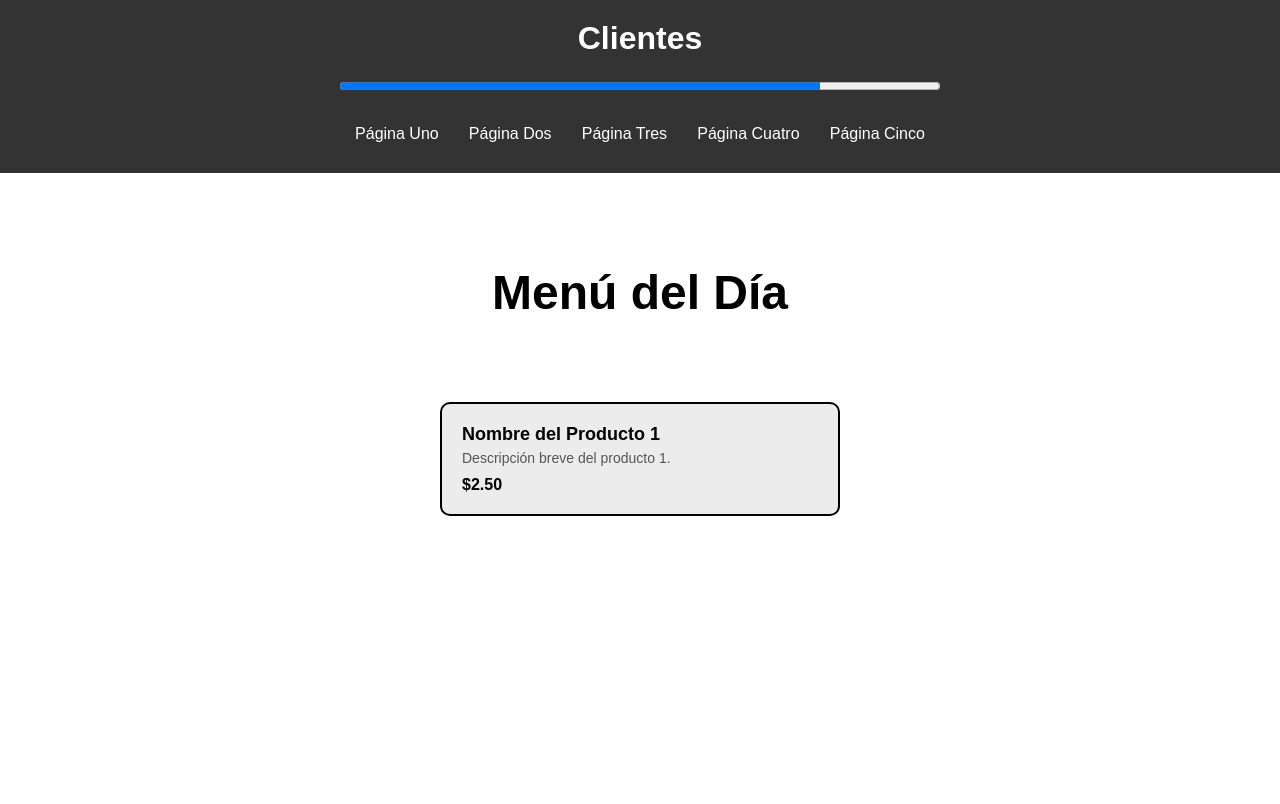
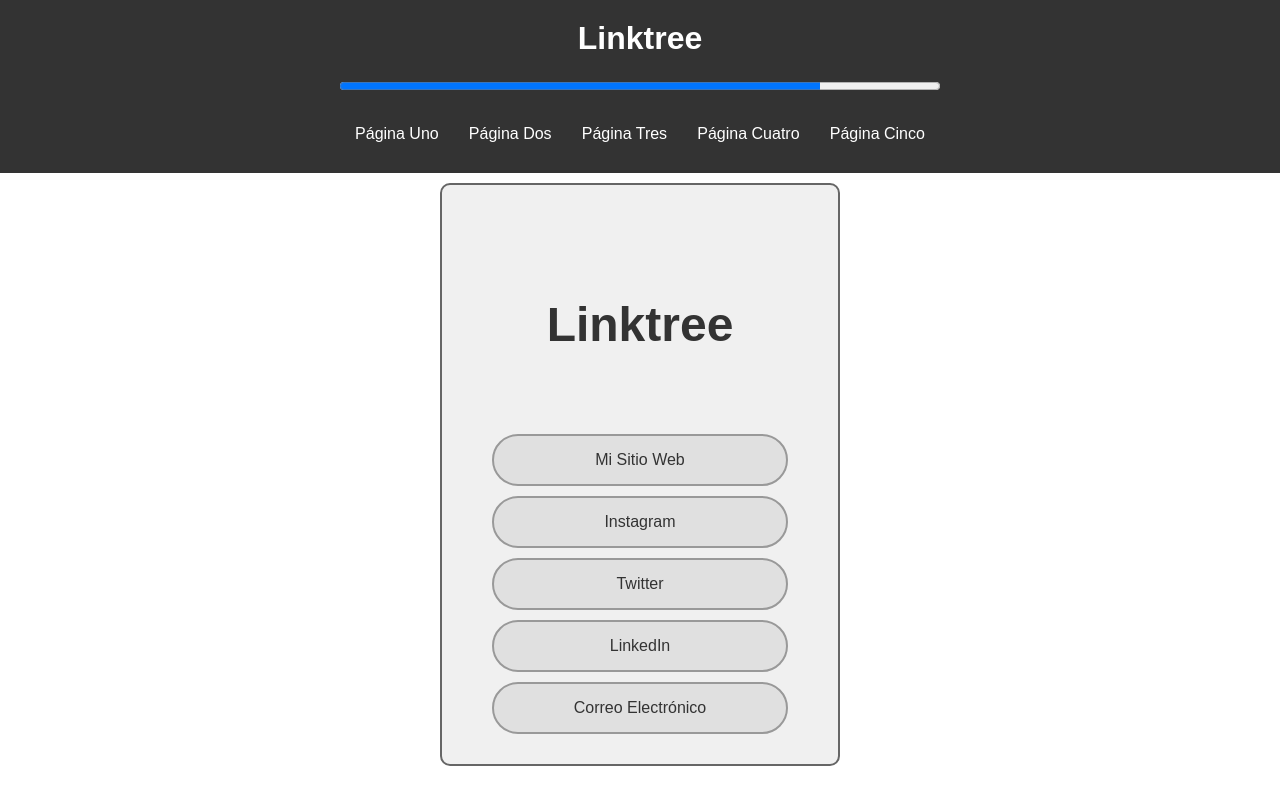
Before and after one commit to fait-arch/PROGRAMACION_WEB_Y_MULTIMEDIA_2-SIN-4A, a plain HTML site: page EVC/ikaros/src/pages/pageCuatro.html in a window 1280 px wide. Drawn offline with Linux system fonts and the light colour scheme.

Commit message:
Update: Proyecto final

```diff
--- a/EVC/ikaros/src/pages/pageCuatro.html
+++ b/EVC/ikaros/src/pages/pageCuatro.html
@@ -7,9 +7,10 @@
 		<link rel="stylesheet" href="../styles/styles.css" />
 		<link rel="stylesheet" href="../styles/styleCuatro.css" />
 	</head>
+
 	<body>
 		<header class="head">
-			<h1>Clientes</h1>
+			<h1>Linktree</h1>
 			<div class="progress-container">
 				<progress value="80" max="100"></progress>
 			</div>
@@ -23,16 +24,31 @@
 				</ul>
 			</nav>
 		</header>
+
 		<main id="contenedor">
-			<!-- Contenedor de Título -->
-			<div class="title-container">
-				<h1>Menú del Día</h1>
-			</div>
+			<!-- Contenedor del Linktree -->
 			<div id="product-container">
 				<div class="product">
-					<h2>Nombre del Producto 1</h2>
-					<p>Descripción breve del producto 1.</p>
-					<span class="price">$2.50</span>
+					<!-- Contenedor de Título -->
+					<div class="title-container">
+						<div class="profile">
+							<h1 class="profile-name">Linktree</h1>
+						</div>
+					</div>
+					<!-- Enlaces del Linktree -->
+					<div class="links">
+						<a href="https://www.example.com" class="link">Mi Sitio Web</a>
+						<a href="https://www.instagram.com/miusuario" class="link"
+							>Instagram</a
+						>
+						<a href="https://www.twitter.com/miusuario" class="link">Twitter</a>
+						<a href="https://www.linkedin.com/in/miusuario" class="link"
+							>LinkedIn</a
+						>
+						<a href="mailto:miemail@example.com" class="link"
+							>Correo Electrónico</a
+						>
+					</div>
 				</div>
 			</div>
 		</main>
--- a/EVC/ikaros/src/script/scriptDos.js
+++ b/EVC/ikaros/src/script/scriptDos.js
@@ -8,7 +8,7 @@ document.addEventListener("DOMContentLoaded", () => {
 		image: "../../public/perfil.jpg", // Ruta de la imagen del producto
 		name: "Ropa", // Nombre del producto
 		price: 4.0, // Precio base del producto
-		discount: 20, // Tasa de descuento (50%)
+		discount: 0.5, // Tasa de descuento (50%)
 	};
 
 	let quantity = 1; // Cantidad inicial del producto
--- a/EVC/ikaros/src/styles/styleCuatro.css
+++ b/EVC/ikaros/src/styles/styleCuatro.css
@@ -1,5 +1,8 @@
 /* styles.css */
+
+/* CONTENEDOR PRINCIPAL */
 #contenedor {
+	padding-top: 10px; /* Espaciado superior */
 	font-family: Arial, sans-serif;
 	display: flex;
 	flex-direction: column;
@@ -7,52 +10,53 @@
 	margin: 0 auto;
 }
 
-/* CONTENEDOR DE TITULO */
+/* CONTENEDOR DE TÍTULO */
 .title-container {
-	margin-top: 60px;
-	margin-bottom: 50px;
-	font-size: 24px;
-	text-align: center;
+	margin-top: 60px; /* Espaciado superior */
+	margin-bottom: 50px; /* Espaciado inferior */
+	font-size: 24px; /* Tamaño de fuente */
+	text-align: center; /* Alineación centrada */
 	width: 90%;
-	max-width: 400px;
-}
-.sub-title {
-	text-align: left; /* Alinea el texto a la izquierda */
-	width: 100%; /* Hace que el título ocupe todo el ancho del contenedor */
-	max-width: 400px; /* Opcional: establece un ancho máximo */
+	max-width: 400px; /* Ancho máximo */
+	color: #333; /* Color de texto gris oscuro */
 }
 
 /* CONTENEDOR DE PRODUCTOS */
 #product-container {
 	width: 90%;
-	max-width: 400px;
-	margin-bottom: 40px;
+	max-width: 400px; /* Ancho máximo */
+	margin-bottom: 40px; /* Espaciado inferior */
 }
 
+/* ESTILOS DE PRODUCTO */
 .product {
 	display: flex;
 	flex-direction: column;
-	align-items: right;
-	background-color: #ececec;
-	border-radius: 10px;
-	padding: 20px;
-	border: 2px solid black;
-	margin-bottom: 20px;
+	align-items: center; /* Alineación centrada */
+	background-color: #f0f0f0; /* Color de fondo gris claro */
+	border-radius: 10px; /* Bordes redondeados */
+	padding: 20px; /* Espaciado interno */
+	border: 2px solid #666; /* Color del borde gris medio */
+	margin-bottom: 20px; /* Espaciado inferior */
 }
 
-.product h2 {
-	margin: 0;
-	font-size: 18px;
+/* ESTILOS DE ENLACES */
+.product .links a {
+	display: block;
+	margin-bottom: 10px; /* Espaciado inferior entre enlaces */
+	padding: 15px 80px; /* Espaciado interno */
+	border: 2px solid #999; /* Color del borde gris claro */
+	border-radius: 30px; /* Bordes redondeados */
+	color: #333; /* Color del texto gris oscuro */
+	background-color: #e0e0e0; /* Color de fondo gris más claro */
+	text-decoration: none; /* Sin subrayado */
+	font-size: 16px; /* Tamaño de fuente */
+	text-align: center; /* Alineación centrada */
 }
 
-.product p {
-	margin: 5px 0 0;
-	font-size: 14px;
-	color: #555;
+/* ESTILO AL PASAR EL RATÓN SOBRE LOS ENLACES */
+.product .links a:hover {
+	background-color: #d0d0d0; /* Color de fondo al pasar el ratón gris más oscuro */
+	border-color: #666; /* Color del borde al pasar el ratón gris medio */
+	color: #000; /* Color del texto al pasar el ratón negro */
 }
-
-.price {
-	font-size: 16px;
-	font-weight: bold;
-	margin-top: 10px;
-}
--- a/EVC/ikaros/src/styles/styleDos.css
+++ b/EVC/ikaros/src/styles/styleDos.css
@@ -1,4 +1,6 @@
 /* styles.css */
+
+/* Estilo general para el contenedor principal */
 #servicio-contenedor {
 	font-family: Arial, sans-serif;
 	display: flex;
@@ -6,8 +8,8 @@
 	align-items: center;
 }
 
-/* CONTENEDOR DE TITULO */
-#servicio-contenedor .title-container {
+/* Estilo para el contenedor del título principal */
+.title-container {
 	margin-top: 60px;
 	margin-bottom: 50px;
 	font-size: 24px;
@@ -16,60 +18,62 @@
 	max-width: 400px;
 }
 
-#servicio-contenedor p {
+/* Estilo para el párrafo descriptivo */
+.title-container p {
 	color: #888;
 	font-size: 16px;
 	margin-bottom: 20px;
 }
 
-/* CONTENEDOR DE PRODUCTOS */
+/* Estilo para el contenedor de productos */
 #product-container {
 	width: 90%;
 	max-width: 400px;
 	margin-bottom: 40px;
 }
 
-#servicio-contenedor .product-container {
+/* Estilo para cada producto */
+.product-container {
 	display: flex;
 	justify-content: space-between;
 	align-items: center;
 	background-color: #ececec;
 	border-radius: 10px;
 	padding: 20px;
-	border-width: 2px;
-	border-style: solid;
-	border-color: black;
+	border: 2px solid black;
 }
 
-#servicio-contenedor .product-container img {
-	overflow: hidden;
+/* Estilo para las imágenes de los productos */
+.product-container img {
 	width: 100px;
 	height: 80px;
 	border-radius: 10px;
 }
 
-#servicio-contenedor .product-info {
+/* Estilo para la información del producto */
+.product-info {
 	flex: 1;
 	margin-left: 20px;
 }
 
-#servicio-contenedor .product-info h2 {
+.product-info h2 {
 	margin: 0;
 	font-size: 18px;
 }
 
-#servicio-contenedor .product-info p {
+.product-info p {
 	margin: 5px 0 0;
 	font-size: 14px;
 	color: #555;
 }
 
-#servicio-contenedor .quantity-control {
+/* Estilo para el control de cantidad */
+.quantity-control {
 	display: flex;
 	align-items: center;
 }
 
-#servicio-contenedor .quantity-control button {
+.quantity-control button {
 	width: 30px;
 	height: 30px;
 	border: none;
@@ -82,7 +86,7 @@
 	font-size: 18px;
 }
 
-#servicio-contenedor .quantity-control input {
+.quantity-control input {
 	width: 40px;
 	text-align: center;
 	border: none;
@@ -91,26 +95,26 @@
 	margin: 0 10px;
 }
 
-/* CONTENEDOR DE FACTURA */
-#servicio-contenedor .summary-container {
+/* Estilo para el contenedor de resumen de la factura */
+.summary-container {
 	width: 90%;
 	max-width: 400px;
 	margin-bottom: 40px;
 	background-color: #ececec;
 	padding: 20px;
 	border-radius: 10px;
-	border-width: 2px;
-	border-style: solid;
-	border-color: black;
+	border: 2px solid black;
 	box-sizing: border-box;
 }
 
-#servicio-contenedor .summary-row {
+/* Estilo para cada fila del resumen */
+.summary-row {
 	display: flex;
 	justify-content: space-between;
 }
 
-#servicio-contenedor .summary-row:last-child {
+/* Estilo para la última fila del resumen */
+.summary-row:last-child {
 	font-weight: bold;
 	font-size: 18px;
 	margin-top: 10px;
--- a/EVC/ikaros/src/styles/styleTres.css
+++ b/EVC/ikaros/src/styles/styleTres.css
@@ -1,8 +1,7 @@
 /* styles.css */
 
-/* CONTENEDOR PRINCIPAL */
+/* Estilo general para el contenedor principal */
 #contenedor {
-	padding-top: 10px;
 	font-family: Arial, sans-serif;
 	display: flex;
 	flex-direction: column;
@@ -10,27 +9,19 @@
 	margin: 0 auto;
 }
 
-/* CONTENEDOR DE TITULO */
-.title-container {
-	margin-top: 60px;
-	margin-bottom: 50px;
-	font-size: 24px;
-	text-align: center;
-	width: 90%;
-	max-width: 400px;
-}
-
-/* CONTENEDOR DE PRODUCTOS */
+/* Estilo para el contenedor de productos */
 #product-container {
 	width: 90%;
 	max-width: 400px;
 	margin-bottom: 40px;
 }
 
+/* Estilo para cada producto */
 .product {
+	margin-top: 20px;
 	display: flex;
 	flex-direction: column;
-	align-items: center;
+	align-items: center; /* Centra el contenido del contenedor de productos */
 	background-color: #ececec;
 	border-radius: 10px;
 	padding: 20px;
@@ -38,21 +29,28 @@
 	margin-bottom: 20px;
 }
 
-.product .links a {
+/* Estilo para el QR */
+.qr-style {
+	margin-bottom: 10px; /* Margen inferior de 10px */
+}
+
+/* Estilos para los enlaces de acción */
+.links a {
 	display: block;
 	margin-bottom: 10px;
 	padding: 15px 80px;
-	border: 2px solid #007bff; /* Color del borde */
-	border-radius: 30px; /* Bordes redondeados */
-	color: #007bff; /* Color del texto */
-	background-color: #f0f8ff; /* Color de fondo */
+	border: 2px solid #999;
+	border-radius: 30px;
+	color: #333;
+	background-color: #e0e0e0;
 	text-decoration: none;
 	font-size: 16px;
 	text-align: center;
 }
 
-.product .links a:hover {
-	background-color: #e6f0ff; /* Color de fondo al pasar el ratón */
-	border-color: #0056b3; /* Color del borde al pasar el ratón */
-	color: #0056b3; /* Color del texto al pasar el ratón */
+/* Estilo para el efecto hover del enlace */
+.links a:hover {
+	background-color: #d0d0d0;
+	border-color: #666;
+	color: #000;
 }
--- a/EVC/ikaros/src/styles/stylesUno.css
+++ b/EVC/ikaros/src/styles/stylesUno.css
@@ -1,4 +1,6 @@
 /* styles.css */
+
+/* Estilo general para el contenedor principal */
 #contenedor {
 	font-family: Arial, sans-serif;
 	display: flex;
@@ -7,7 +9,7 @@
 	margin: 0 auto;
 }
 
-/* CONTENEDOR DE TITULO */
+/* Estilo para el contenedor del título principal */
 .title-container {
 	margin-top: 60px;
 	margin-bottom: 50px;
@@ -16,23 +18,26 @@
 	width: 90%;
 	max-width: 400px;
 }
+
+/* Estilo para subtítulos */
 .sub-title {
 	text-align: left; /* Alinea el texto a la izquierda */
 	width: 100%; /* Hace que el título ocupe todo el ancho del contenedor */
-	max-width: 400px; /* Opcional: establece un ancho máximo */
+	max-width: 400px; /* Establece un ancho máximo */
 }
 
-/* CONTENEDOR DE PRODUCTOS */
+/* Estilo para contenedores de productos */
 #product-container {
 	width: 90%;
 	max-width: 400px;
 	margin-bottom: 40px;
 }
 
+/* Estilo para cada producto */
 .product {
 	display: flex;
 	flex-direction: column;
-	align-items: right;
+	align-items: flex-start; /* Cambiado a flex-start para alinear a la izquierda */
 	background-color: #ececec;
 	border-radius: 10px;
 	padding: 20px;
@@ -51,6 +56,7 @@
 	color: #555;
 }
 
+/* Estilo para el precio del producto */
 .price {
 	font-size: 16px;
 	font-weight: bold;
```
Also changed, not shown: EVC/ikaros/index.html (+9 -4 lines), EVC/ikaros/src/pages/pageDos.html (+5 -2 lines), EVC/ikaros/src/pages/pageTres.html (+12 -19 lines), EVC/ikaros/src/script/scriptTres.js (added, +35 -0 lines).
